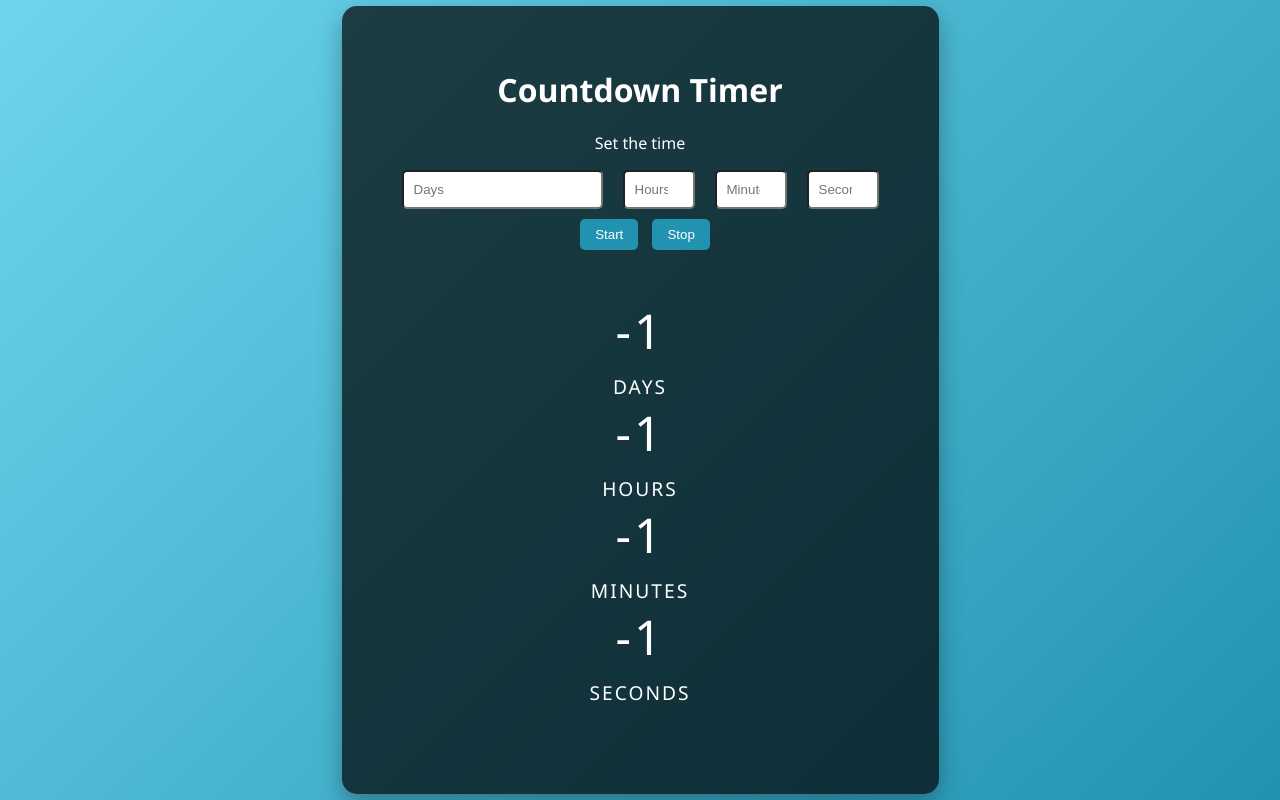
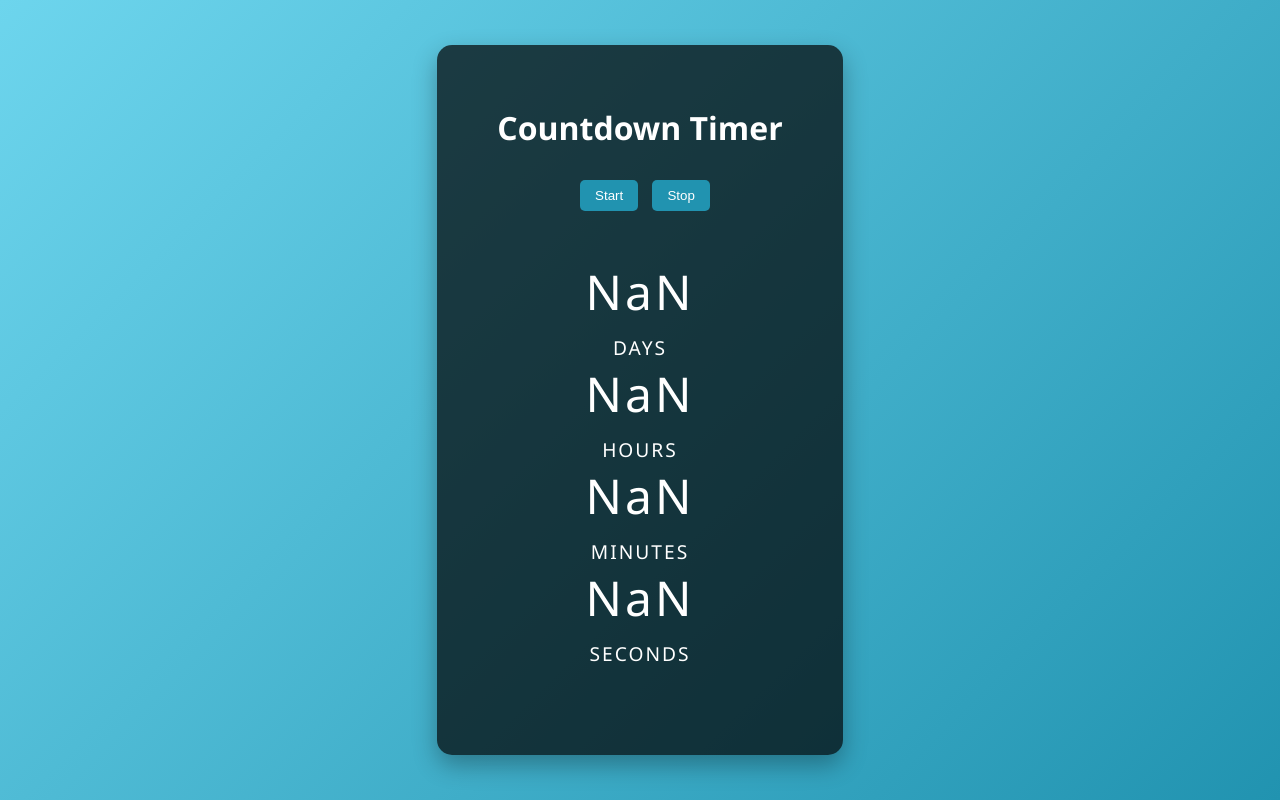
Before and after one commit to Rkhan76/countdown-timer, a plain HTML site: page index.html in a window 1280 px wide. Both pictures are taken after a click on the button "Start". Drawn offline with Linux system fonts and the light colour scheme.

Commit message:
count down by taking date as input

```diff
--- a/index.html
+++ b/index.html
@@ -10,33 +10,12 @@
   <body>
     <div id="countdown">
       <h1>Countdown Timer</h1>
-      <p>Set the time</p>
-      <div class="input">
-        <input type="number" id="inputDays" placeholder="Days" min="0" />
-        <input
-          type="number"
-          id="inputHours"
-          placeholder="Hours"
-          min="0"
-          max="23"
-        />
-        <input
-          type="number"
-          id="inputMinutes"
-          placeholder="Minutes"
-          min="0"
-          max="59"
-        />
-        <input
-          type="number"
-          id="inputSeconds"
-          placeholder="Seconds"
-          min="0"
-          max="59"
-        />
+      <div id="input">
+        <p>Select the Date</p>
+        <input type="date" id="inputDate"/>
       </div>
       <button onclick="handleCountdownStart()">Start</button>
-      <button onclick="clearInterval(interval)">Stop</button>
+      <button onclick="stop()">Stop</button>
       <p id="timer">
         <span id="days">0</span>
         <span class="timer-unit">Days</span>
@@ -48,51 +27,6 @@
         <span class="timer-unit">Seconds</span>
       </p>
     </div>
-    <script>
-              let interval
-      let totalSeconds
-
-      function handleCountdownStart() {
-        const days = parseInt(document.getElementById('inputDays').value) || 0
-        const hours = parseInt(document.getElementById('inputHours').value) || 0
-        const minutes =
-          parseInt(document.getElementById('inputMinutes').value) || 0
-        const seconds =
-          parseInt(document.getElementById('inputSeconds').value) || 0
-
-        totalSeconds = days * 86400 + hours * 3600 + minutes * 60 + seconds
-
-        interval = setInterval(function(){
-          countDownfunction(totalSeconds);
-          totalSeconds--;
-
-          if (totalSeconds < 0) {
-            clearInterval(intervalId)
-            alert('Countdown finished!')
-          }
-        }, 1000)
-      }
-
-      function countDownfunction() {
-        const showRemainingDays = document.getElementById('days')
-        const showRemainingHours = document.getElementById('hours')
-        const showRemainingMinutes = document.getElementById('minutes')
-        const showRemainingSeconds = document.getElementById('seconds')
-
-        const remainingDays = Math.floor(totalSeconds / 86400)
-        const remainingHours = Math.floor((totalSeconds % 86400) / 3600)
-        const remainingMinutes = Math.floor(
-          ((totalSeconds % 86400) % 3600) / 60
-        )
-        const remainingSeconds = Math.floor(
-          ((totalSeconds % 86400) % 3600) % 60
-        )
-
-        showRemainingDays.innerText = remainingDays
-        showRemainingHours.innerText = remainingHours
-        showRemainingMinutes.innerText = remainingMinutes
-        showRemainingSeconds.innerText = remainingSeconds
-      }
-    </script>
+    <script src="./script.js"></script>
   </body>
 </html>
--- /dev/null
+++ b/script.js
@@ -0,0 +1,47 @@
+  let interval;
+  let totalSeconds;
+
+  function handleCountdownStart() {
+    const input = document.getElementById('input')
+    input.style.display = 'none';
+
+    const inputDate = document.getElementById('inputDate').value
+
+
+    const futureDate = new Date(inputDate)
+    const currentDate = new Date()
+    totalSeconds = (futureDate - currentDate)/1000;
+
+    interval = setInterval(function () {
+      countDownfunction(totalSeconds)
+      totalSeconds--
+
+      if (totalSeconds < 0) {
+        clearInterval(intervalId)
+        alert('Countdown finished!')
+      }
+    }, 1000)
+  }
+
+  function countDownfunction() {
+    const showRemainingDays = document.getElementById('days')
+    const showRemainingHours = document.getElementById('hours')
+    const showRemainingMinutes = document.getElementById('minutes')
+    const showRemainingSeconds = document.getElementById('seconds')
+
+    const remainingDays = Math.floor(totalSeconds / 86400)
+    const remainingHours = Math.floor((totalSeconds % 86400) / 3600)
+    const remainingMinutes = Math.floor(((totalSeconds % 86400) % 3600) / 60)
+    const remainingSeconds = Math.floor(((totalSeconds % 86400) % 3600) % 60)
+
+    showRemainingDays.innerText = remainingDays
+    showRemainingHours.innerText = remainingHours
+    showRemainingMinutes.innerText = remainingMinutes
+    showRemainingSeconds.innerText = remainingSeconds
+  }
+
+  function stop(){
+    clearInterval(interval)
+    const input = document.getElementById('input')
+    input.style.display = '';
+  }
--- a/style.css
+++ b/style.css
@@ -30,11 +30,7 @@
         margin-top: 10px;
         display: block;
       }
-      .input {
-        display: flex;
-        gap: 20px;
-      }
-      input {
+      input{
         padding: 10px;
         border-radius: 5px;
       }
```
